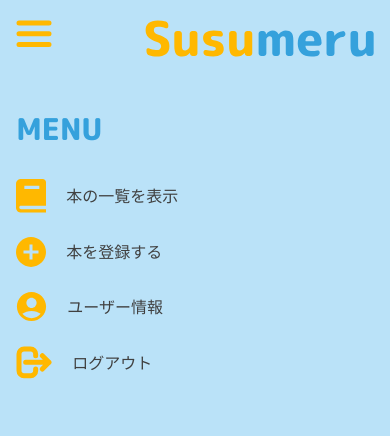
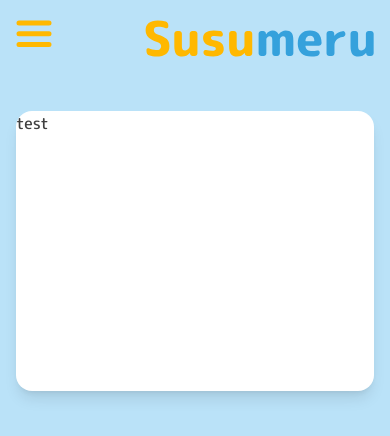
Before and after one commit to mimi-2023/susumeru, a React (Vite) app in the folder frontend/react-app/: page /user in a window 390 px wide. Shown: the top 436 px of the page. Built offline with nearby package versions, Linux system fonts and the light colour scheme.

Commit message:
UserInfo作成、header調整中 #16

```diff
--- a/frontend/react-app/src/components/Header.jsx
+++ b/frontend/react-app/src/components/Header.jsx
@@ -1,3 +1,4 @@
+import { useState } from 'react';
 import { Link } from "react-router-dom";
 import susumeruLogo from "../assets/susumeru_logo.svg";
 import hamburgerIcon from "../assets/hamburger.svg";
@@ -7,43 +8,53 @@
 import logoutIcon from "../assets/logout.svg";
 
 const Header = () => {
+  const [openMenu, setOpenMenu] = useState(false);
+  const handleOpenMenu = () => {
+    setOpenMenu(!openMenu);
+  };
+
   return (
     <header className="flex justify-between relative">
       <div>
-        <button type="button" className="mb-16">
+        <button type="button" onClick={handleOpenMenu} className="mb-16 transition hover:opacity-40 md:invisible">
           <img src={hamburgerIcon} alt="hamburger menu" />
         </button>
-        <nav>
+        <div className="">
+        <nav className={openMenu
+          ? "bg-myPaleBlue p-8 absolute z-10 top-20 left-0"
+          : "hidden bg-myPaleBlue p-8 absolute z-10 top-20 left-0 md:block"}
+          >
           <h2 className="mb-8 text-myMediumBlue text-3xl font-extrabold">
             MENU
           </h2>
           <ul className="">
             <li className="mb-6">
-              <Link to="" className="flex items-center gap-5">
+              <Link to="" className="flex items-center gap-5 transition hover:opacity-40">
                 <img src={bookIcon} alt="books list" />
                 本の一覧を表示
               </Link>
             </li>
             <li className="mb-6">
-              <Link to="" className="flex items-center gap-5">
+              <Link to="" className="flex items-center gap-5 transition hover:opacity-40">
                 <img src={plusIcon} alt="register book" />
                 本を登録する
               </Link>
             </li>
             <li className="mb-6">
-              <Link to="" className="flex items-center gap-5">
+              <Link to="" className="flex items-center gap-5 transition hover:opacity-40">
                 <img src={userIcon} alt="register book" />
                 ユーザー情報
               </Link>
             </li>
             <li className="mb-6">
-              <Link to="" className="flex items-center gap-5">
+              <Link to="" className="flex items-center gap-5 transition hover:opacity-40">
                 <img src={logoutIcon} alt="register book" />
                 ログアウト
               </Link>
             </li>
           </ul>
         </nav>
+        </div>
       </div>
 
       <img src={susumeruLogo} alt="logo" className="absolute top-0 right-0"/>
--- /dev/null
+++ b/frontend/react-app/src/components/UserInfo.jsx
@@ -0,0 +1,9 @@
+const UserInfo = () => {
+  return (
+    <div className="bg-white max-w-[360px] min-h-[280px] rounded-2xl shadow-lg">
+      test
+    </div>
+  )
+}
+
+export default UserInfo;
--- a/frontend/react-app/src/pages/User.jsx
+++ b/frontend/react-app/src/pages/User.jsx
@@ -1,11 +1,13 @@
 // import { Link } from "react-router-dom";
 import Header from "../components/Header";
+import UserInfo from "../components/UserInfo";
 
 const User = () => {
   return (
     <div className="bg-myPaleBlue text-textBlack font-roundedMplus font-medium min-h-screen">
       <div className="mx-auto pt-5 w-11/12">
         <Header />
+        <UserInfo />
       </div>
     </div>
   )
```
